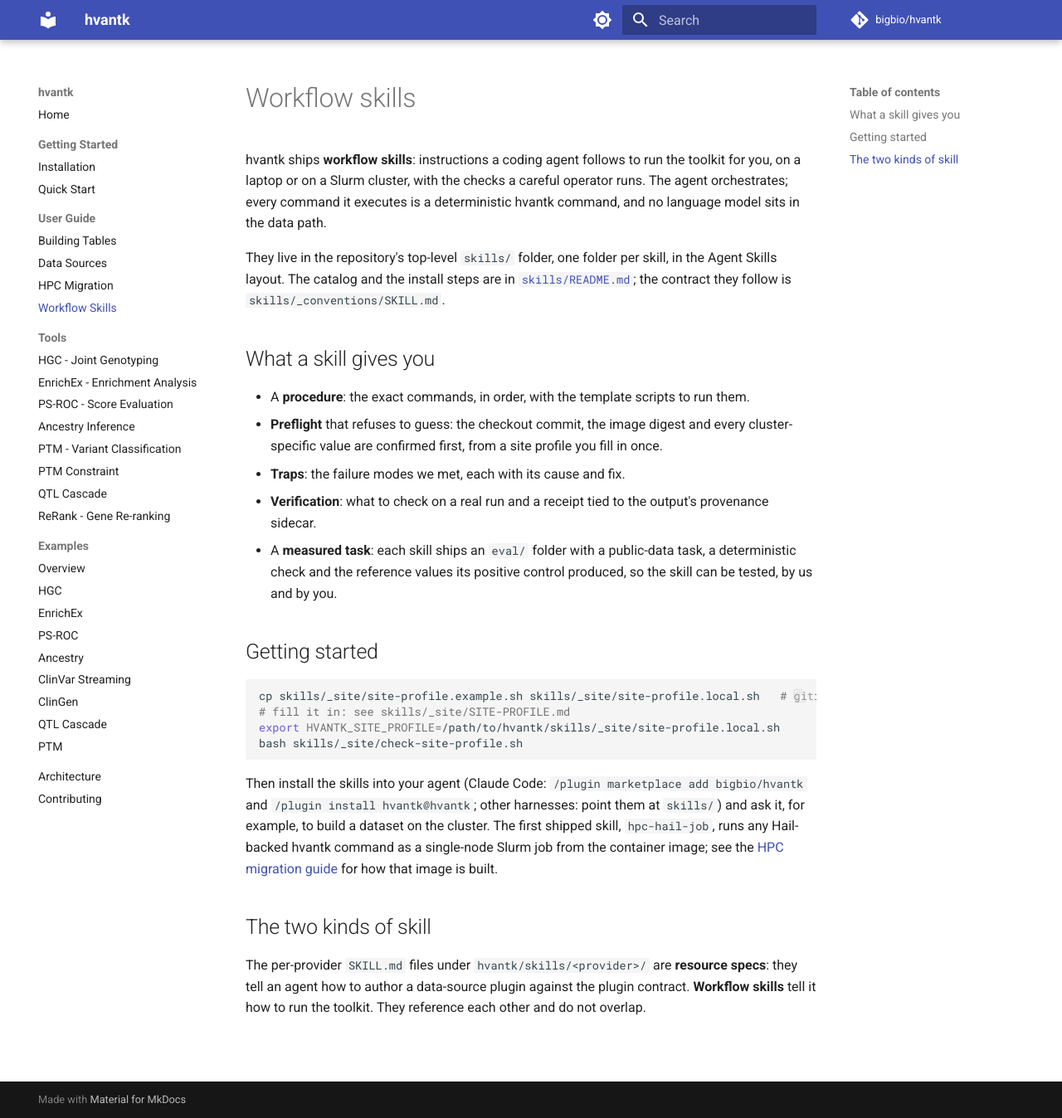
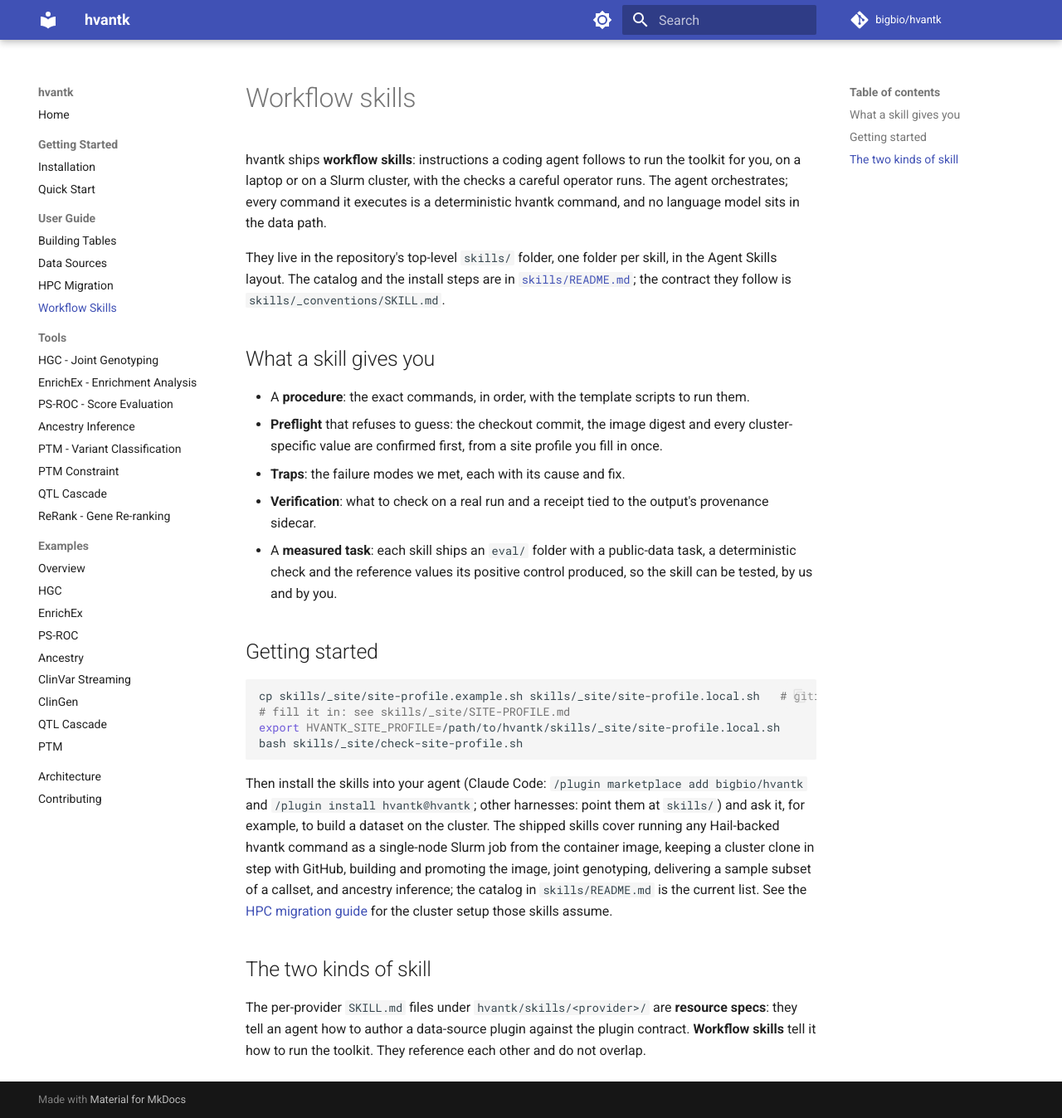
Before and after one commit to bigbio/hvantk, an MkDocs documentation site: the page built from docs_site/guide/workflow-skills.md, in a window 1280 px wide and 1348 px high. Shown: the whole window at 83% size. Built offline with MkDocs 1.6.1 and Material for MkDocs 9.7.7, drawn with Linux system fonts in a browser that asks for light colours; comment, search, counter and statistics services are not loaded.

Commit message:
docs: workflow skills page lists the shipped skills

```diff
--- a/docs_site/guide/workflow-skills.md
+++ b/docs_site/guide/workflow-skills.md
@@ -33,10 +33,12 @@
 
 Then install the skills into your agent (Claude Code: `/plugin marketplace add bigbio/hvantk`
 and `/plugin install hvantk@hvantk`; other harnesses: point them at `skills/`) and ask
-it, for example, to build a dataset on the cluster. The first shipped skill,
-`hpc-hail-job`, runs any Hail-backed hvantk command as a single-node Slurm job from the
-container image; see the [HPC migration guide](hpc-migration.md) for how that image is
-built.
+it, for example, to build a dataset on the cluster. The shipped skills cover running any
+Hail-backed hvantk command as a single-node Slurm job from the container image, keeping a
+cluster clone in step with GitHub, building and promoting the image, joint genotyping,
+delivering a sample subset of a callset, and ancestry inference; the catalog in
+`skills/README.md` is the current list. See the [HPC migration guide](hpc-migration.md)
+for the cluster setup those skills assume.
 
 ## The two kinds of skill
 
```
